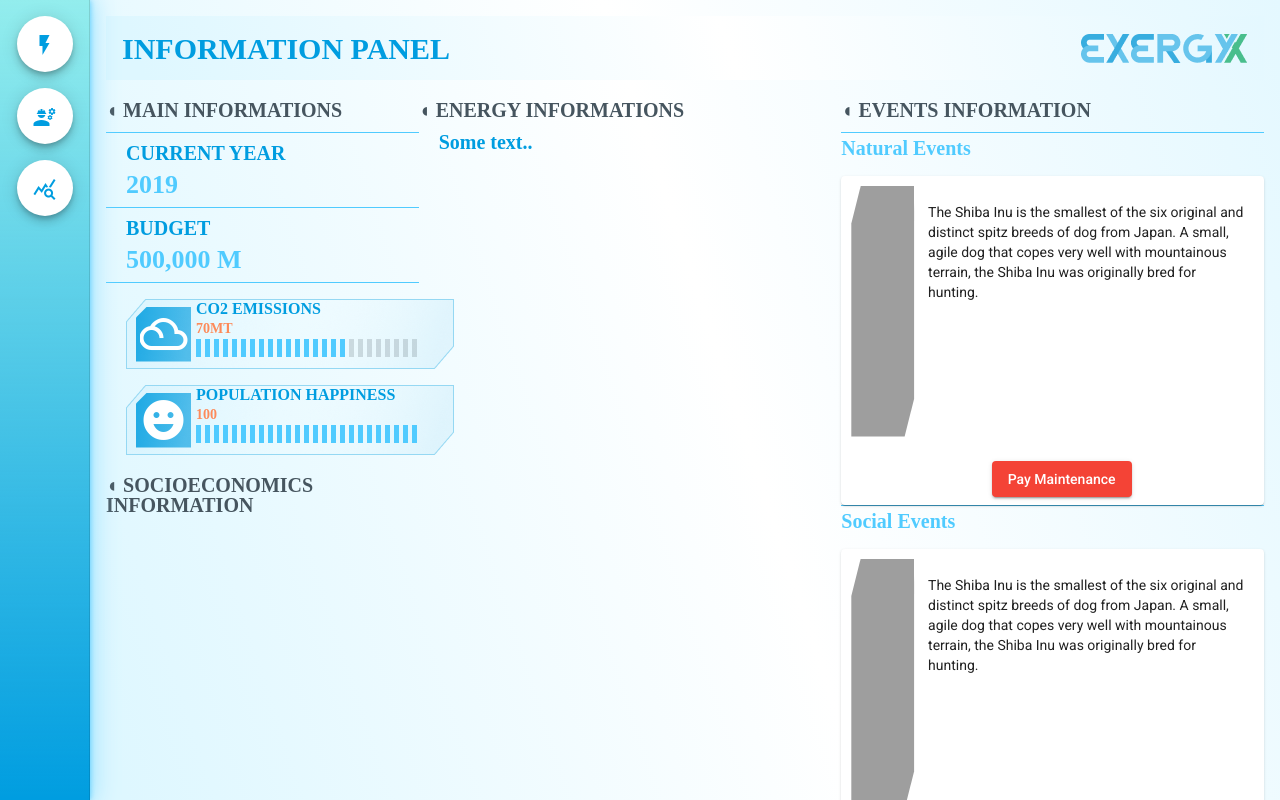
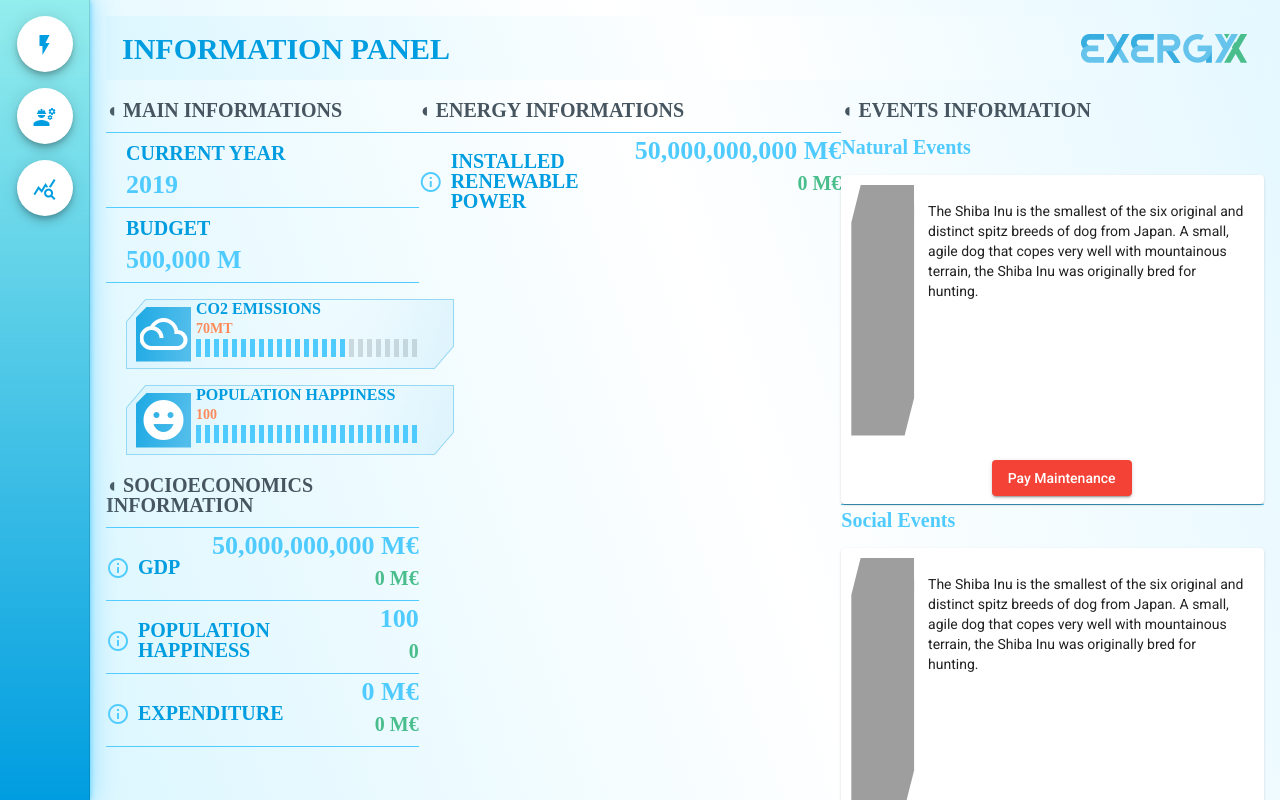
Before and after one commit to GAIPS/Exergyx, an Angular app: page /information in a window 1280 px wide. Built offline with nearby package versions, Linux system fonts and the light colour scheme; grey boxes are pictures that could not be loaded.

Commit message:
finished first column of info panel

```diff
--- a/src/components/information-panel/information-panel.component.html
+++ b/src/components/information-panel/information-panel.component.html
@@ -126,17 +126,58 @@
       </div>
     </div>
     <p class="section-title">◖ SOCIOECONOMICS INFORMATION</p>
-    <div class="gdp">
-
+    <mat-divider></mat-divider>
+    <div class=gdp-group>
+      <div class="gdp-title">
+        <mat-icon class="info-icon">info_outline</mat-icon>
+        <p class="field-title" style="margin-left: 8px;">GDP</p>
+      </div>
+      <div class="gdp-values">
+        <p class="bigger-text">{{this.PlayerVariables.money*1000 | number: '1.0-0'}} M€</p>
+        <p class="value-diff">{{this.getGdpDiff() <= 0 ? '' : '+' }}{{this.getGdpDiff()*1000 | number: '1.0-0'}} M€</p>
+      </div>
     </div>
+    <mat-divider></mat-divider>
+    <div class=happiness-group>
+      <div class="happiness-title">
+        <mat-icon class="info-icon">info_outline</mat-icon>
+        <p class="field-title" style="margin-left: 8px;">POPULATION<br> HAPPINESS</p>
+      </div>
+      <div class="happiness-values">
+        <p class="bigger-text">{{this.PlayerVariables.utility | number: '1.0-2'}}</p>
+        <p class="value-diff">{{this.getHappinessDiff() <= 0 ? '' : '+' }}{{this.getHappinessDiff()| number: '1.0-2'}}</p>
+      </div>
+    </div>
+    <mat-divider></mat-divider>
+    <div class=expenditure-group>
+      <div class="expenditure-title">
+        <mat-icon class="info-icon">info_outline</mat-icon>
+        <p class="field-title" style="margin-left: 8px;">EXPENDITURE</p>
+      </div>
+      <div class="expenditure-values">
+        <p class="bigger-text">{{this.PlayerVariables.expenditure*1000 | number: '1.0-0'}} M€</p>
+        <p class="value-diff">{{this.getExpenditureDiff() <= 0 ? '' : '+' }}{{this.getExpenditureDiff()*1000 | number: '1.0-0'}} M€</p>
+      </div>
+    </div>
+    <mat-divider></mat-divider>
   </div>
   <div class="column2">
     <p class="section-title">◖ ENERGY INFORMATIONS</p>
-    <p class="field-title">Some text..</p>
+    <mat-divider></mat-divider>
+    <div class=gdp-group>
+      <div class="gdp-title">
+        <mat-icon class="info-icon">info_outline</mat-icon>
+        <p class="field-title" style="margin-left: 8px;">INSTALLED<br>RENEWABLE<br> POWER</p>
+      </div>
+      <div class="gdp-values">
+        <p class="bigger-text">{{this.PlayerVariables.money*1000 | number: '1.0-0'}} M€</p>
+        <p class="value-diff">{{this.getGdpDiff() <= 0 ? '' : '+' }}{{this.getGdpDiff()*1000 | number: '1.0-0'}} M€</p>
+      </div>
+    </div>
   </div>
   <div class="column3">
     <p class="section-title">◖ EVENTS INFORMATION</p>
-    <mat-divider></mat-divider>
+
     <p class="card-title">Natural Events</p>
     <mat-card class="natural-event-card">
       <div class="insideContainer">
--- a/src/components/information-panel/information-panel.component.scss
+++ b/src/components/information-panel/information-panel.component.scss
@@ -265,3 +265,41 @@
   background: #50cbff;
   margin-right: 4px;
 }
+
+.info-icon {
+  color: #50cbff;
+}
+
+.gdp-group,
+.happiness-group,
+.expenditure-group {
+  display: flex;
+  flex-direction: row;
+  justify-content: space-between;
+  margin-top: 8px;
+}
+
+.gdp-title,
+.happiness-title,
+.expenditure-title {
+  display: flex;
+  flex-direction: row;
+  align-items: center;
+}
+
+.gdp-value,
+.happiness-value,
+.expenditure-value {
+  display: flex;
+  flex-direction: column;
+  align-items: flex-end;
+}
+
+.value-diff {
+  font-family: Saira;
+  font-style: normal;
+  font-weight: bold;
+  font-size: 20px;
+  text-align: right;
+  color: #49be8c;
+}
--- a/src/components/information-panel/information-panel.component.ts
+++ b/src/components/information-panel/information-panel.component.ts
@@ -1,4 +1,5 @@
 import { Component, Input, OnInit } from '@angular/core';
+import { MatDialog } from '@angular/material/dialog';
 import { GameModelService } from 'src/services/game-model.service';
 import { PlayerVariablesService } from 'src/services/player-variables.service';
 
@@ -14,16 +15,46 @@ export class InformationPanelComponent implements OnInit {
   happiness: number = 0;
 
   PlayerVariables: PlayerVariablesService;
+  Model: GameModelService
 
   constructor(private gameModelService: GameModelService, private playerVariables: PlayerVariablesService) {
     this.PlayerVariables = playerVariables;
+    this.Model = gameModelService;
   }
 
 
   ngOnInit(): void {
 
     this.value = Math.floor((this.PlayerVariables.co2_emissions * 25) / 100);
-    this.happiness = Math.floor((this.PlayerVariables.utility * 25) / 100);
+    this.happiness =Math.floor(this.PlayerVariables.utility);
+    console.log(this.happiness);
+  }
+
+  public getGdpDiff() {
+    var gdpArray = this.Model.pib_do_ano;
+    var diff = 0;
+    if (gdpArray.length > 2) {
+      diff = gdpArray[gdpArray.length-1] - gdpArray[gdpArray.length-2];
+    }
+    return diff;
+  }
+
+  public getHappinessDiff() {
+    var happinessArray = this.Model.utilidade_do_ano;
+    var diff = 0;
+    if(happinessArray.length > 2) {
+      diff = happinessArray[happinessArray.length-1] - happinessArray[happinessArray.length-2];
+    }
+    return diff;
+  }
+
+  public getExpenditureDiff() {
+    var expendArray = this.Model.consumo_do_ano;
+    var diff = 0;
+    if (expendArray.length > 2) {
+      diff = expendArray[expendArray.length-1] - expendArray[expendArray.length-2];
+    }
+    return diff;
   }
 
 }
```
